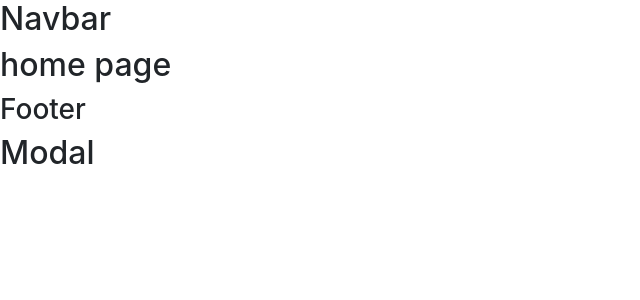
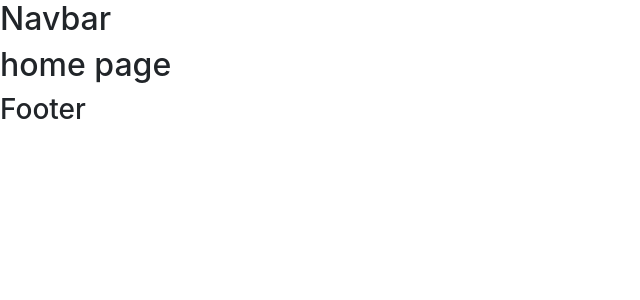
Before and after one commit to kurtuluserturk/featured-project, a React (Create React App) app: page / in a window 1280 px wide. Shown: the top 300 px of the page, without its empty margins (0-640 px from the left). Built offline with nearby package versions, Linux system fonts and the light colour scheme; the HTML template or start-up script is replaced by a standard one.

Commit message:
modal component removed

```diff
--- a/src/App.js
+++ b/src/App.js
@@ -1,8 +1,9 @@
 import { Switch, Route } from "react-router-dom"
 import './App.css';
+import 'bootstrap/dist/css/bootstrap.min.css';
+import 'bootstrap/dist/js/bootstrap.min.js';
 import Navbar from "./components/Navbar"
 import Footer from "./components/Footer"
-import Modal from "./components/Modal"
 import Home from "./pages/home"
 import Contact from "./pages/contact"
 
@@ -15,7 +16,6 @@ function App() {
         <Route path="/contact" component={Contact} />
       </Switch>
       <Footer />
-      <Modal />
     </>
   );
 }
```
